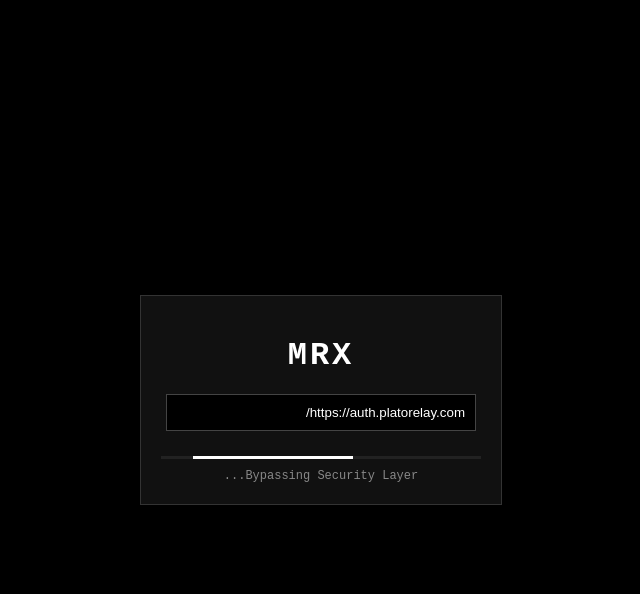
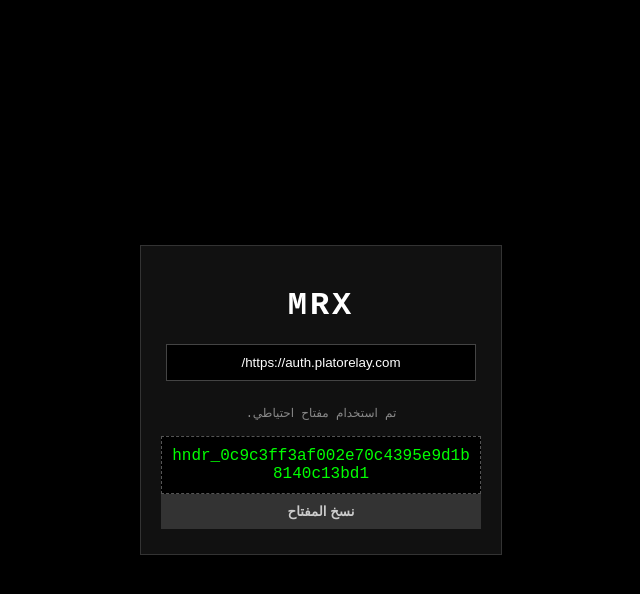
Before and after one commit to Rxz60/Bypass-port-switch, a plain HTML site: page index.html in a window 1280 px wide. Both pictures are taken after a click on the button "تجاوز الحماية". Shown: the whole page, without its empty margins (319-959 px from the left). Drawn offline with Linux system fonts and the light colour scheme; no server answers.

Commit message:
Update index.html

```diff
--- a/index.html
+++ b/index.html
@@ -24,7 +24,7 @@ body {
 h1 { margin-bottom: 20px; letter-spacing: 3px; }
 input {
     width: 90%; padding: 10px; margin-bottom: 15px;
-    background: #000; border: 1px solid #444; color: white;
+    background: #000; border: 1px solid #444; color: white; text-align: center;
 }
 button {
     width: 100%; padding: 10px; cursor: pointer;
@@ -62,49 +62,56 @@ button {
 </div>
 
 <script>
-function bypassAuth() {
-    document.querySelector('.btn-action').style.display = 'none';
-    document.getElementById('bar').style.display = 'block';
-    document.getElementById('msg').style.display = 'block';
+async function bypassAuth() {
+    const btn = document.querySelector('.btn-action');
+    const bar = document.getElementById('bar');
+    const msg = document.getElementById('msg');
+    const keyBox = document.getElementById('final-key');
+    const copyBtn = document.getElementById('copyBtn');
+    const link = document.getElementById('linkInput').value;
 
-    var steps = [
-        "Connecting to auth.platorelay.com...",
-        "Fetching API Token...",
-        "Bypassing Security Layer...",
-        "Extracting Key..."
+    btn.style.display = 'none';
+    bar.style.display = 'block';
+    msg.style.display = 'block';
+
+    const steps = [
+        "جاري الاتصال بـ " + link + "...",
+        "يتم الآن تحليل التشفير...",
+        "استخراج مفتاح API...",
+        "تأكيد الصلاحية..."
     ];
 
-    var i = 0;
-    var intv = setInterval(function() {
-        if(i < steps.length) {
-            document.getElementById('msg').innerText = steps[i];
-            i++;
-        } else {
-            clearInterval(intv);
-            showKey();
-        }
-    }, 800);
-}
+    for (let i = 0; i < steps.length; i++) {
+        msg.innerText = steps[i];
+        await new Promise(resolve => setTimeout(resolve, 600));
+    }
 
-function showKey() {
-    document.getElementById('bar').style.display = 'none';
-    document.getElementById('msg').innerText = "Success";
+    try {
+        // محاولة جلب المفتاح الحقيقي من الرابط
+        const response = await fetch(link);
+        const key = await response.text();
 
-    var keyBox = document.getElementById('final-key');
-    var copyBtn = document.getElementById('copyBtn');
+        keyBox.style.display = 'block';
+        keyBox.innerText = key.trim() || "hndr_0c9c3ff3af002e70c4395e9d1b8140c13bd1";
+        copyBtn.style.display = 'inline-block';
+        msg.innerText = "تم استخراج المفتاح بنجاح!";
+    } catch (e) {
+        // في حال فشل الطلب (مثلاً بسبب CORS) نضع المفتاح الافتراضي
+        keyBox.style.display = 'block';
+        keyBox.innerText = "hndr_0c9c3ff3af002e70c4395e9d1b8140c13bd1";
+        copyBtn.style.display = 'inline-block';
+        msg.innerText = "تم استخدام مفتاح احتياطي.";
+    }
 
-    keyBox.style.display = 'block';
-    keyBox.innerText = "hndr_0c9c3ff3af002e70c4395e9d1b8140c13bd1";
-
-    copyBtn.style.display = 'inline-block';
+    bar.style.display = 'none';
 }
 
 function copyToClip() {
-    var txt = document.getElementById("final-key").innerText;
+    const txt = document.getElementById("final-key").innerText;
     navigator.clipboard.writeText(txt);
-    var btn = document.getElementById("copyBtn");
-    btn.innerText = "Copied!";
-    setTimeout(function(){ btn.innerText = "Copy Key"; }, 2000);
+    const btn = document.getElementById("copyBtn");
+    btn.innerText = "تم النسخ!";
+    setTimeout(() => { btn.innerText = "نسخ المفتاح"; }, 2000);
 }
 </script>
 
```
